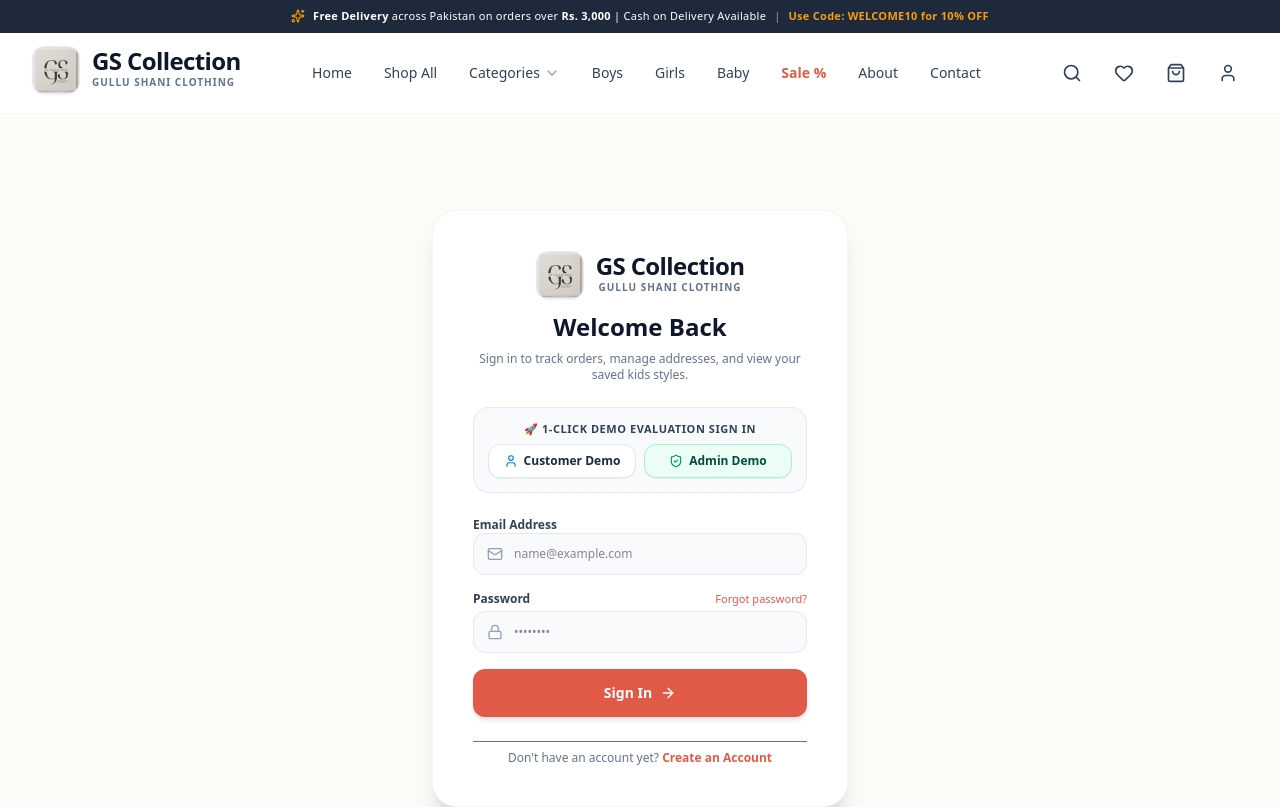
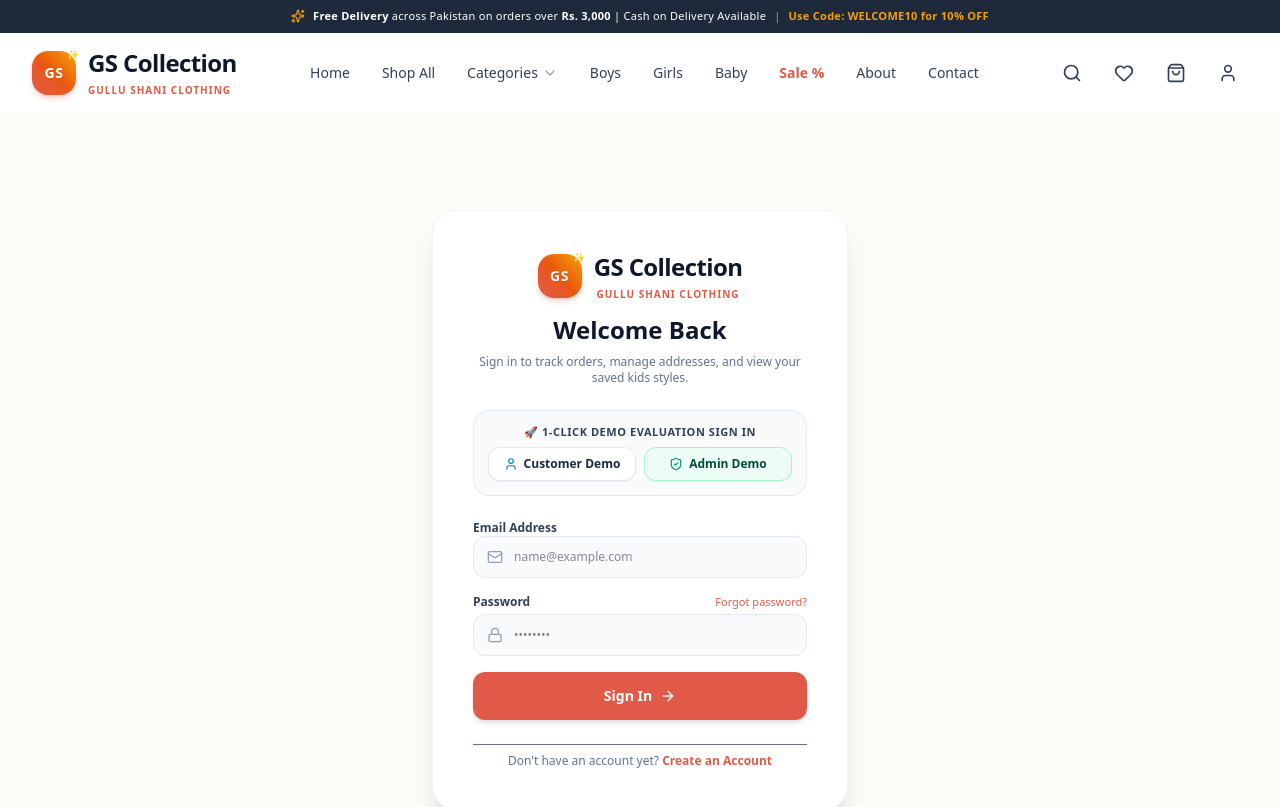
Before and after one commit to Gulfam16/gs-collection, a Next.js app: page /login in a window 1280 px wide. Shown: the top 807 px of the page. Built offline with nearby package versions, Linux system fonts and the light colour scheme.

Commit message:
fix: redesign logo component to seamlessly match warm kids clothing theme

```diff
--- a/src/components/ui/Logo.tsx
+++ b/src/components/ui/Logo.tsx
@@ -1,5 +1,6 @@
 import Link from "next/link";
 import Image from "next/image";
+import { Sparkles } from "lucide-react";
 
 interface LogoProps {
   className?: string;
@@ -8,47 +9,44 @@ interface LogoProps {
 }
 
 export function Logo({ className = "", isDark = false, size = "md" }: LogoProps) {
-  const dimensions = {
-    sm: { width: 36, height: 36, text: "text-lg", sub: "text-[9px]" },
-    md: { width: 48, height: 48, text: "text-2xl", sub: "text-[10px]" },
-    lg: { width: 60, height: 60, text: "text-3xl", sub: "text-[11px]" },
+  const sizeClasses = {
+    sm: { title: "text-lg", sub: "text-[9px]", badge: "w-8 h-8 text-xs rounded-xl" },
+    md: { title: "text-2xl", sub: "text-[10px]", badge: "w-11 h-11 text-sm rounded-2xl" },
+    lg: { title: "text-3xl", sub: "text-[11px]", badge: "w-14 h-14 text-base rounded-2xl" },
   };
 
-  const current = dimensions[size];
+  const current = sizeClasses[size];
 
   return (
-    <Link href="/" className={`inline-flex items-center gap-3 group transition-all ${className}`}>
-      {/* Brand Monogram Emblem */}
+    <Link
+      href="/"
+      className={`inline-flex items-center gap-3 group transition-all select-none ${className}`}
+    >
+      {/* Playful & Premium Brand Monogram Badge */}
       <div
-        className={`relative overflow-hidden rounded-xl border transition-transform group-hover:scale-105 shrink-0 ${
-          isDark
-            ? "border-slate-700 bg-white/95 shadow-sm"
-            : "border-slate-200/80 bg-white shadow-xs"
-        }`}
-        style={{ width: current.width, height: current.height }}
+        className={`relative ${current.badge} bg-gradient-to-tr from-[#E05A47] via-[#EA580C] to-[#F59E0B] text-white flex items-center justify-center font-black tracking-wider shadow-md shadow-[#E05A47]/25 group-hover:scale-105 group-hover:rotate-2 transition-all duration-300 shrink-0`}
       >
-        <Image
-          src="/images/logo.png"
-          alt="GS Collection Logo"
-          width={current.width}
-          height={current.height}
-          priority
-          className="object-cover w-full h-full"
-        />
+        <span className="drop-shadow-xs">GS</span>
+        {/* Cute Sparkling Star Accent */}
+        <span className="absolute -top-1 -right-1 text-[10px] transform group-hover:scale-125 transition-transform duration-300">
+          ✨
+        </span>
       </div>
 
-      {/* Brand Typography */}
+      {/* Brand Name & Tagline */}
       <div className="flex flex-col">
+        <div className="flex items-center gap-1.5 leading-none">
+          <span
+            className={`font-black tracking-tight ${current.title} ${
+              isDark ? "text-white" : "text-slate-900 group-hover:text-[#E05A47]"
+            } transition-colors`}
+          >
+            GS Collection
+          </span>
+        </div>
         <span
-          className={`font-black tracking-tight leading-none ${current.text} ${
-            isDark ? "text-white" : "text-slate-900"
-          }`}
-        >
-          GS Collection
-        </span>
-        <span
-          className={`uppercase font-bold tracking-widest mt-0.5 ${current.sub} ${
-            isDark ? "text-slate-400" : "text-slate-500"
+          className={`uppercase font-extrabold tracking-widest mt-1 ${current.sub} ${
+            isDark ? "text-[#F59E0B]" : "text-[#E05A47]"
           }`}
         >
           Gullu Shani Clothing
```
Also changed, not shown: public/images/logo.png.
